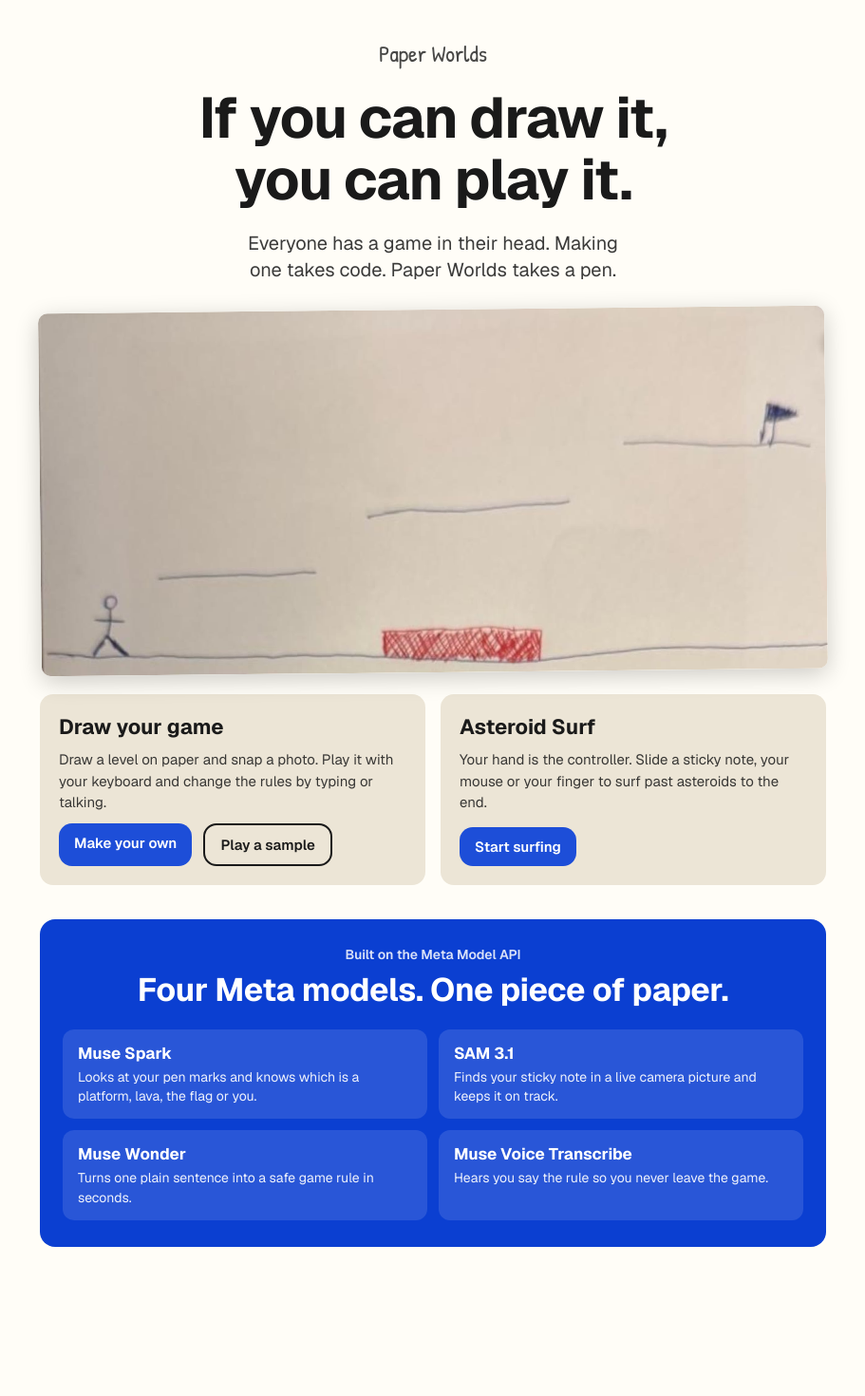
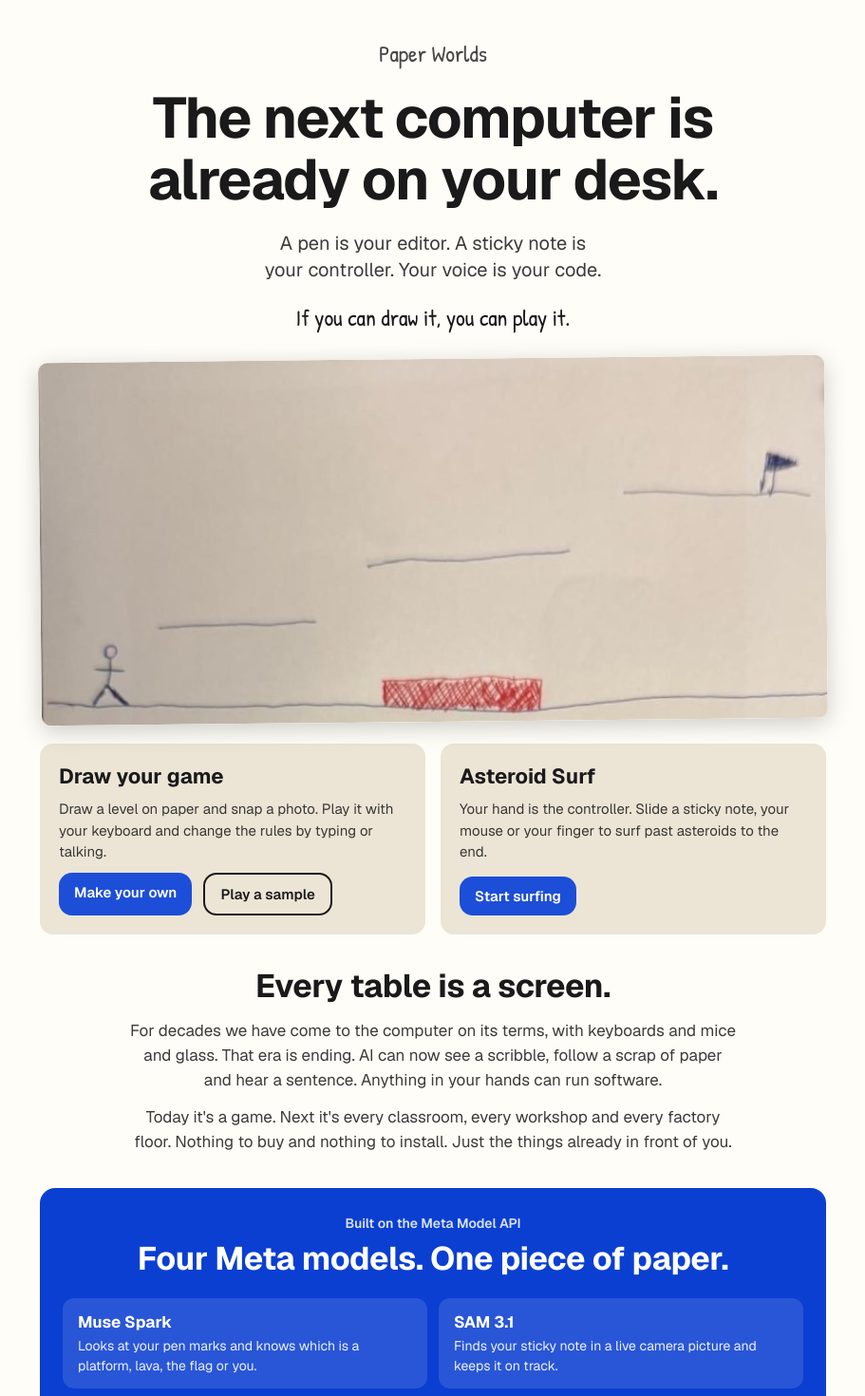
Before and after one commit to MihirKolakaluri/paper-worlds, a Next.js app: page / in a window 1280 px wide. Shown: the top 1470 px of the page at 95% size, without its empty margins (184-1095 px from the left). Before the commit the page ends 1369 px from the top, so only its background shows below. Built offline with nearby package versions, Linux system fonts and the light colour scheme.

Commit message:
Big thesis: the next computer is already on your desk
Co-Authored-By: Claude Opus 5.5 <noreply@anthropic.com>

```diff
--- a/src/app/landing.module.css
+++ b/src/app/landing.module.css
@@ -3,6 +3,10 @@
 .h1 { font-size: clamp(36px, 7.5vw, 60px); line-height: 1.08; margin: 0; letter-spacing: -0.02em; text-wrap: balance; }
 .nb { display: inline-block; }
 .lead { font-size: 20px; margin: 0; opacity: .85; max-width: 600px; line-height: 1.4; text-wrap: balance; }
+.tagline { margin: 0; font-family: var(--font-hand), system-ui; font-size: 24px; }
+.vision { width: 100%; margin-top: 12px; display: flex; flex-direction: column; gap: 12px; align-items: center; }
+.vision .h2 { margin: 0; }
+.vision p { margin: 0; max-width: 640px; font-size: 17px; line-height: 1.55; opacity: .85; }
 .row { display: flex; gap: 12px; flex-wrap: wrap; justify-content: center; }
 .btn, .btnGhost { display: inline-block; padding: 14px 22px; border-radius: 14px; font-weight: 600; font-size: 17px; text-decoration: none; }
 .btn { background: #1d4ed8; color: #fff; }
--- a/src/app/page.tsx
+++ b/src/app/page.tsx
@@ -17,8 +17,9 @@ export default function Home() {
   return (
     <main className={s.main}>
       <p className={s.brand}>Paper Worlds</p>
-      <h1 className={s.h1}><span className={s.nb}>If you can draw it,</span> <span className={s.nb}>you can play it.</span></h1>
-      <p className={s.lead}>Everyone has a game in their head. Making one takes code. Paper Worlds takes a pen.</p>
+      <h1 className={s.h1}><span className={s.nb}>The next computer is</span> <span className={s.nb}>already on your desk.</span></h1>
+      <p className={s.lead}>A pen is your editor. A sticky note is your controller. Your voice is your code.</p>
+      <p className={s.tagline}>If you can draw it, you can play it.</p>
       <figure className={s.drawing}>
         <img src="/samples/a-hero.jpg" alt="A pen drawing of a game level with platforms, red lava, a stick figure and a flag" width={1280} height={590} />
       </figure>
@@ -34,6 +35,11 @@ export default function Home() {
           </div>
         ))}
       </section>
+      <section className={s.vision}>
+        <h2 className={s.h2}>Every table is a screen.</h2>
+        <p>For decades we have come to the computer on its terms, with keyboards and mice and glass. That era is ending. AI can now see a scribble, follow a scrap of paper and hear a sentence. Anything in your hands can run software.</p>
+        <p>Today it&apos;s a game. Next it&apos;s every classroom, every workshop and every factory floor. Nothing to buy and nothing to install. Just the things already in front of you.</p>
+      </section>
       <section className={s.meta}>
         <p className={s.eyebrow}>Built on the Meta Model API</p>
         <h2 className={s.h2}>Four Meta models. One piece of paper.</h2>
```
Also changed, not shown: 2 other files (tests, documents, lock files or other folders).
